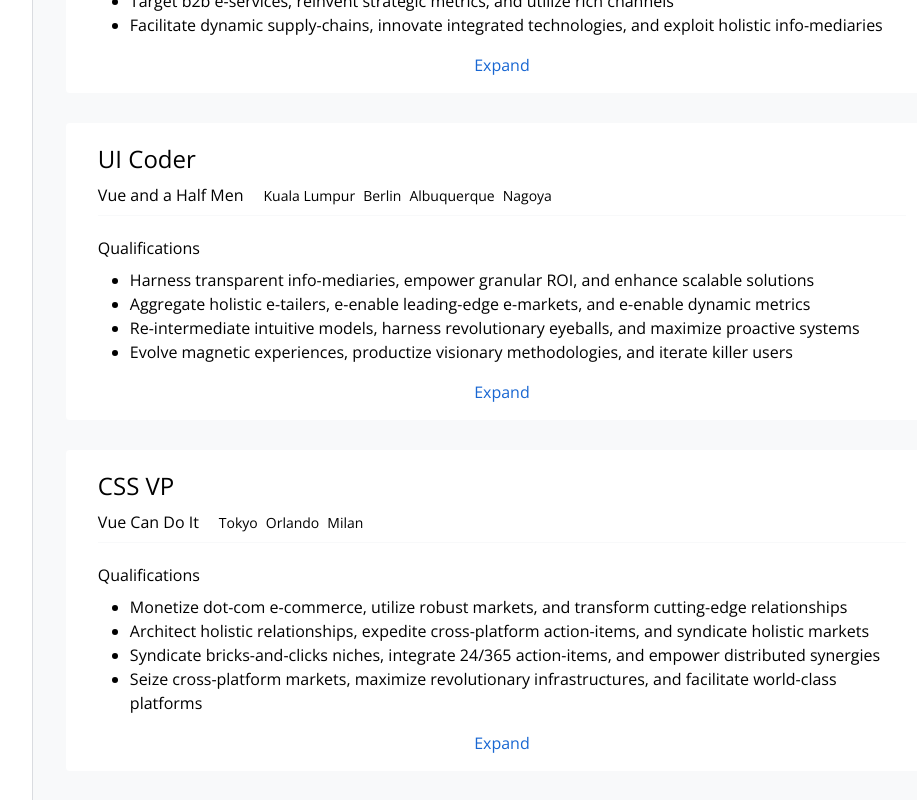
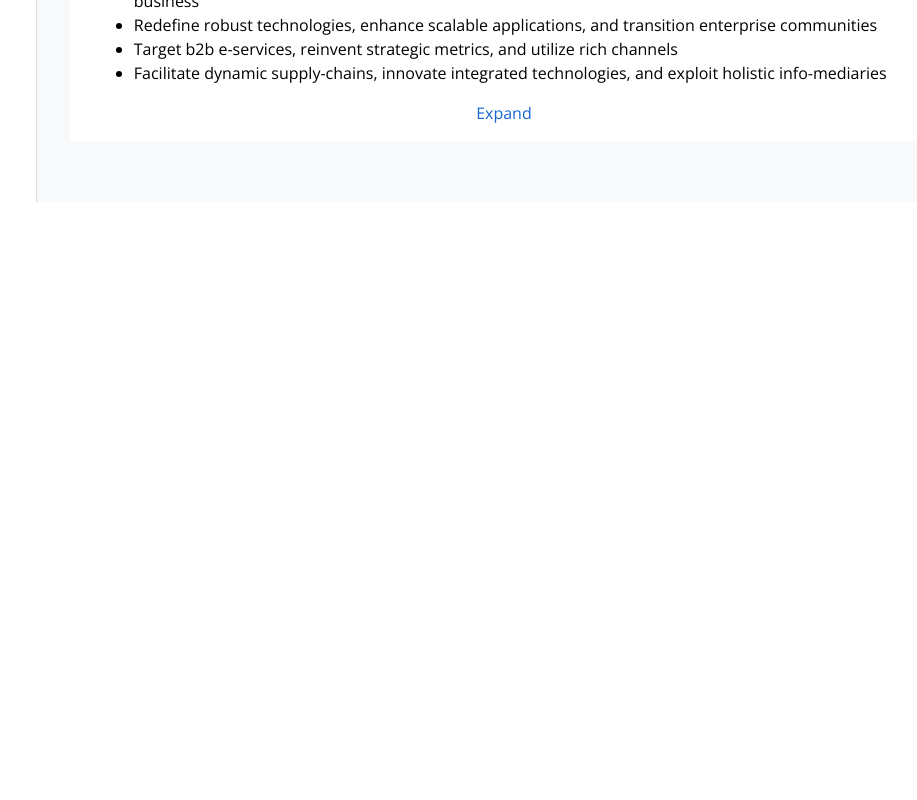
Before and after one commit to brwmaster/job-search, a Vue app: page /jobs/results in a window 1280 px wide. Shown: the part 3340-4140 px from the top of the page, without its empty margins (309-1226 px from the left). After the commit the page ends 3542 px from the top, so only its background shows below. Built offline with nearby package versions, Linux system fonts and the light colour scheme; data requests are answered from the project's data file.

Commit message:
Add slice to only display 10 jobs per page, and fixed test for it

```diff
--- a/src/components/JobResults/JobListings.vue
+++ b/src/components/JobResults/JobListings.vue
@@ -1,7 +1,7 @@
 <template>
   <main class="flex-auto bg-brand-gray-2 p-8">
     <ol>
-      <job-listing v-for="job in jobs" :key="job.id" :job="job" />
+      <job-listing v-for="job in pagedJobs" :key="job.id" :job="job" />
     </ol>
   </main>
 </template>
@@ -20,6 +20,11 @@ export default {
       jobs: [],
     };
   },
+  computed: {
+    pagedJobs() {
+      return this.jobs.slice(0, 10);
+    },
+  },
   async mounted() {
     const result = await axios.get("http://localhost:3000/jobs");
     this.jobs = result.data;
```
Also changed, not shown: 1 other file (tests, documents, lock files or other folders).
